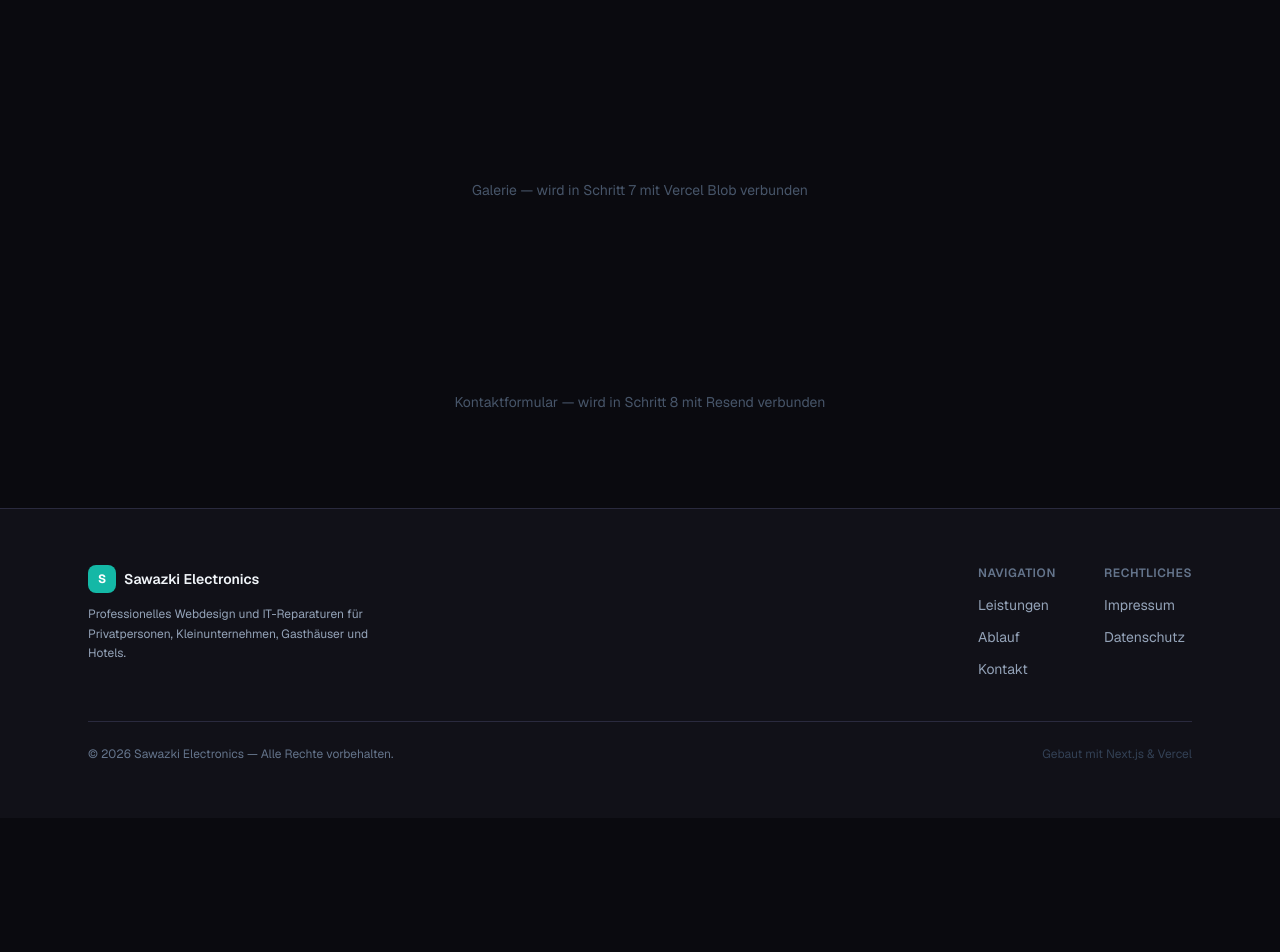
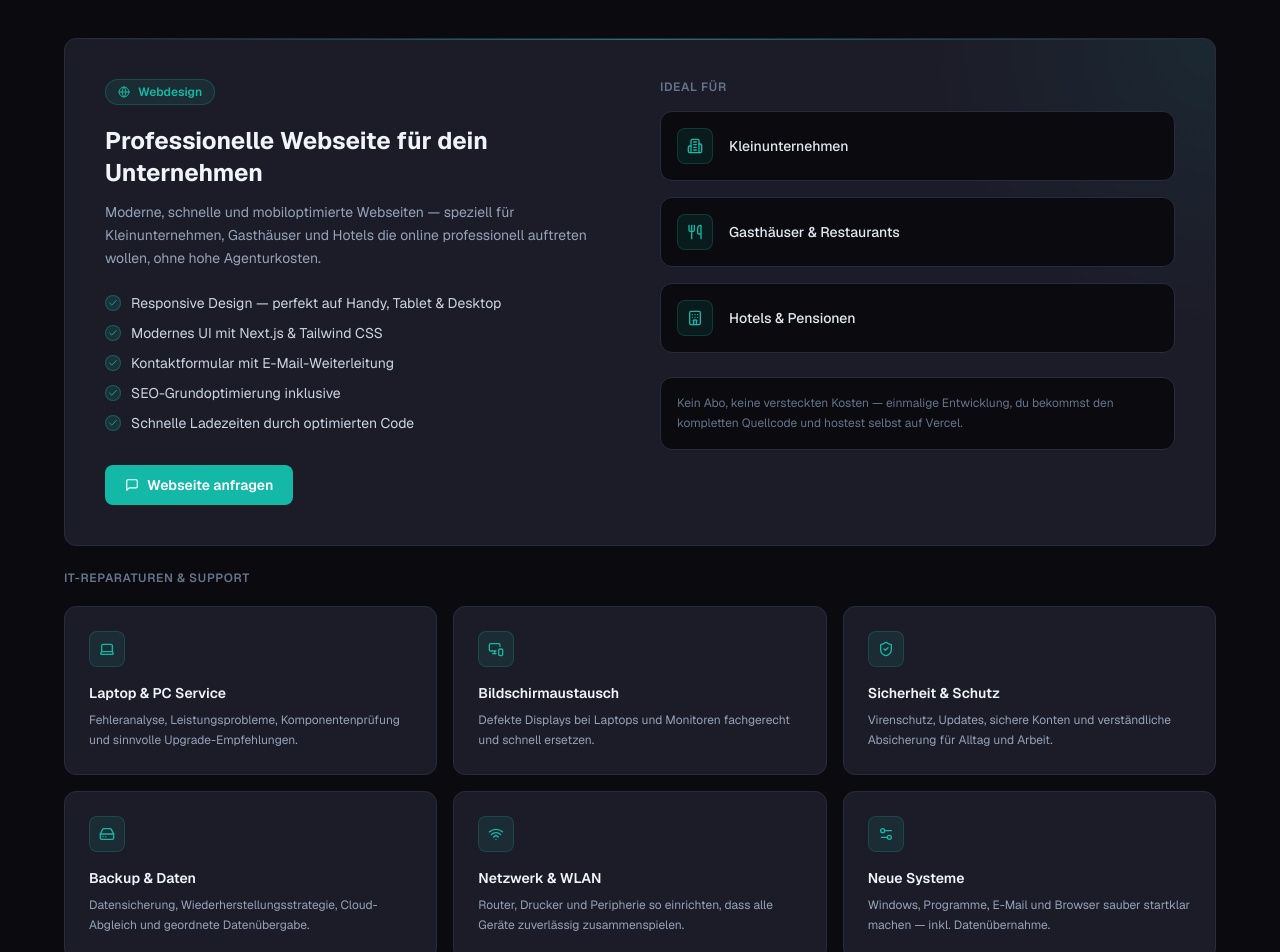
Before and after one commit to fyriz20-design/Fyriz-Website, a Next.js app: page / in a window 1280 px wide. Shown: the part 1140-2092 px from the top of the page. Before the commit the page ends 1958 px from the top, so only its background shows below. Built offline with nearby package versions, Linux system fonts and the light colour scheme.

Commit message:
feat: services section

```diff
--- a/app/(public)/page.tsx
+++ b/app/(public)/page.tsx
@@ -1,18 +1,12 @@
 import Hero from '@/components/sections/Hero'
+import Services from '@/components/sections/Services'
 
 export default function HomePage() {
   return (
     <>
       <Hero />
 
-      {/* LEISTUNGEN ─ Schritt 5 */}
-      <section id="leistungen" className="section-padding">
-        <div className="container-max">
-          <p className="text-center text-slate-600 text-sm">
-            Leistungen-Sektion — wird in Schritt 5 ausgebaut
-          </p>
-        </div>
-      </section>
+      <Services />
 
       {/* ABLAUF ─ Schritt 6 */}
       <section id="ablauf" className="section-padding">
--- /dev/null
+++ b/components/sections/Services.tsx
@@ -0,0 +1,206 @@
+import {
+  Globe,
+  Laptop,
+  ShieldCheck,
+  HardDrive,
+  Wifi,
+  Settings2,
+  MonitorSmartphone,
+  Check,
+  Utensils,
+  Hotel,
+  Building2,
+  MessageSquare,
+} from 'lucide-react'
+
+// ── Webdesign-Features ───────────────────────────────────────────────────────
+const WEBDESIGN_FEATURES = [
+  'Responsive Design — perfekt auf Handy, Tablet & Desktop',
+  'Modernes UI mit Next.js & Tailwind CSS',
+  'Kontaktformular mit E-Mail-Weiterleitung',
+  'SEO-Grundoptimierung inklusive',
+  'Schnelle Ladezeiten durch optimierten Code',
+]
+
+const WEBDESIGN_TARGETS = [
+  { icon: Building2, label: 'Kleinunternehmen' },
+  { icon: Utensils,  label: 'Gasthäuser & Restaurants' },
+  { icon: Hotel,     label: 'Hotels & Pensionen' },
+]
+
+// ── IT-Services ──────────────────────────────────────────────────────────────
+const IT_SERVICES = [
+  {
+    icon: Laptop,
+    title: 'Laptop & PC Service',
+    description:
+      'Fehleranalyse, Leistungsprobleme, Komponentenprüfung und sinnvolle Upgrade-Empfehlungen.',
+  },
+  {
+    icon: MonitorSmartphone,
+    title: 'Bildschirmaustausch',
+    description:
+      'Defekte Displays bei Laptops und Monitoren fachgerecht und schnell ersetzen.',
+  },
+  {
+    icon: ShieldCheck,
+    title: 'Sicherheit & Schutz',
+    description:
+      'Virenschutz, Updates, sichere Konten und verständliche Absicherung für Alltag und Arbeit.',
+  },
+  {
+    icon: HardDrive,
+    title: 'Backup & Daten',
+    description:
+      'Datensicherung, Wiederherstellungsstrategie, Cloud-Abgleich und geordnete Datenübergabe.',
+  },
+  {
+    icon: Wifi,
+    title: 'Netzwerk & WLAN',
+    description:
+      'Router, Drucker und Peripherie so einrichten, dass alle Geräte zuverlässig zusammenspielen.',
+  },
+  {
+    icon: Settings2,
+    title: 'Neue Systeme',
+    description:
+      'Windows, Programme, E-Mail und Browser sauber startklar machen — inkl. Datenübernahme.',
+  },
+]
+
+export default function Services() {
+  return (
+    <section id="leistungen" className="section-padding">
+      <div className="container-max">
+
+        {/* ── Section Header ─────────────────────────────────────────────── */}
+        <div className="text-center mb-16">
+          <div className="inline-flex items-center gap-2 px-3 py-1.5 rounded-full border border-surface-border bg-surface text-slate-400 text-xs font-semibold mb-5 tracking-wide uppercase">
+            Leistungen
+          </div>
+          <h2 className="text-4xl sm:text-5xl font-extrabold text-slate-100 tracking-tight mb-4">
+            Webdesign &amp; IT-Support
+            <br />
+            <span
+              className="bg-clip-text text-transparent"
+              style={{ backgroundImage: 'linear-gradient(135deg, #14b8a6 0%, #38bdf8 100%)' }}
+            >
+              aus einer Hand.
+            </span>
+          </h2>
+          <p className="text-slate-400 text-lg max-w-xl mx-auto">
+            Vom langsamen Laptop bis zur neuen Unternehmenswebseite —
+            praxisnah, transparent und auf dauerhafte Nutzung ausgelegt.
+          </p>
+        </div>
+
+        {/* ── Featured: Webdesign Card ───────────────────────────────────── */}
+        <div className="relative rounded-card border border-surface-border bg-surface-raised overflow-hidden mb-6 p-8 sm:p-10">
+          {/* Glow-Linie oben */}
+          <div
+            aria-hidden="true"
+            className="absolute top-0 left-0 right-0 h-px"
+            style={{
+              background:
+                'linear-gradient(90deg, transparent 0%, rgba(20,184,166,0.6) 50%, transparent 100%)',
+            }}
+          />
+          {/* Subtiler Hintergrund-Glow */}
+          <div
+            aria-hidden="true"
+            className="absolute top-0 right-0 w-72 h-72 pointer-events-none"
+            style={{
+              background:
+                'radial-gradient(circle at top right, rgba(20,184,166,0.08) 0%, transparent 70%)',
+            }}
+          />
+
+          <div className="relative grid md:grid-cols-2 gap-10 items-start">
+            {/* Links: Text */}
+            <div>
+              <div className="inline-flex items-center gap-2 px-3 py-1 rounded-full bg-brand/10 border border-brand/25 text-brand text-xs font-semibold mb-5">
+                <Globe size={12} />
+                Webdesign
+              </div>
+              <h3 className="text-2xl font-bold text-slate-100 mb-3">
+                Professionelle Webseite für dein Unternehmen
+              </h3>
+              <p className="text-slate-400 text-sm leading-relaxed mb-6">
+                Moderne, schnelle und mobiloptimierte Webseiten — speziell für
+                Kleinunternehmen, Gasthäuser und Hotels die online professionell
+                auftreten wollen, ohne hohe Agenturkosten.
+              </p>
+
+              {/* Features */}
+              <ul className="space-y-2.5 mb-8">
+                {WEBDESIGN_FEATURES.map((feature) => (
+                  <li key={feature} className="flex items-start gap-2.5 text-sm text-slate-300">
+                    <span className="mt-0.5 shrink-0 w-4 h-4 rounded-full bg-brand/15 border border-brand/30 flex items-center justify-center">
+                      <Check size={10} className="text-brand" />
+                    </span>
+                    {feature}
+                  </li>
+                ))}
+              </ul>
+
+              <a
+                href="#kontakt"
+                className="inline-flex items-center gap-2 px-5 py-2.5 rounded-btn bg-brand hover:bg-brand-hover text-white font-semibold text-sm transition-colors"
+              >
+                <MessageSquare size={14} />
+                Webseite anfragen
+              </a>
+            </div>
+
+            {/* Rechts: Für wen? */}
+            <div className="flex flex-col gap-4">
+              <p className="text-xs font-semibold text-slate-500 uppercase tracking-wider">
+                Ideal für
+              </p>
+              {WEBDESIGN_TARGETS.map(({ icon: Icon, label }) => (
+                <div
+                  key={label}
+                  className="flex items-center gap-4 p-4 rounded-card bg-[#0a0a0f] border border-surface-border"
+                >
+                  <div className="w-9 h-9 rounded-lg bg-brand/10 border border-brand/20 flex items-center justify-center shrink-0">
+                    <Icon size={16} className="text-brand" />
+                  </div>
+                  <span className="text-sm font-medium text-slate-200">{label}</span>
+                </div>
+              ))}
+
+              <div className="mt-2 p-4 rounded-card border border-surface-border bg-[#0a0a0f]">
+                <p className="text-xs text-slate-500 leading-relaxed">
+                  Kein Abo, keine versteckten Kosten — einmalige Entwicklung,
+                  du bekommst den kompletten Quellcode und hostest selbst auf Vercel.
+                </p>
+              </div>
+            </div>
+          </div>
+        </div>
+
+        {/* ── IT-Service Grid ────────────────────────────────────────────── */}
+        <div>
+          <p className="text-xs font-semibold text-slate-500 uppercase tracking-wider mb-5">
+            IT-Reparaturen &amp; Support
+          </p>
+          <div className="grid sm:grid-cols-2 lg:grid-cols-3 gap-4">
+            {IT_SERVICES.map(({ icon: Icon, title, description }) => (
+              <div
+                key={title}
+                className="group p-6 rounded-card border border-surface-border bg-surface-raised hover:border-brand/40 transition-colors"
+              >
+                <div className="w-9 h-9 rounded-lg bg-brand/10 border border-brand/20 flex items-center justify-center mb-4 group-hover:bg-brand/15 transition-colors">
+                  <Icon size={16} className="text-brand" />
+                </div>
+                <h3 className="font-semibold text-slate-100 mb-2 text-sm">{title}</h3>
+                <p className="text-xs text-slate-400 leading-relaxed">{description}</p>
+              </div>
+            ))}
+          </div>
+        </div>
+
+      </div>
+    </section>
+  )
+}
```
